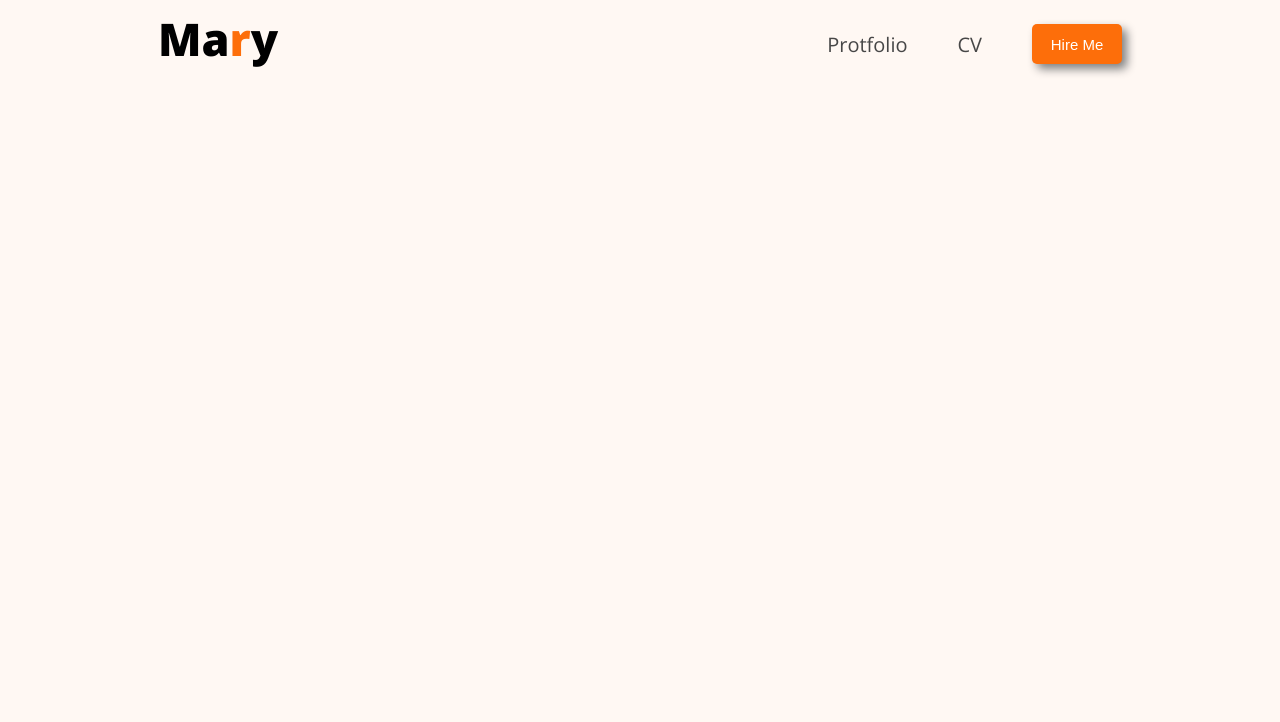
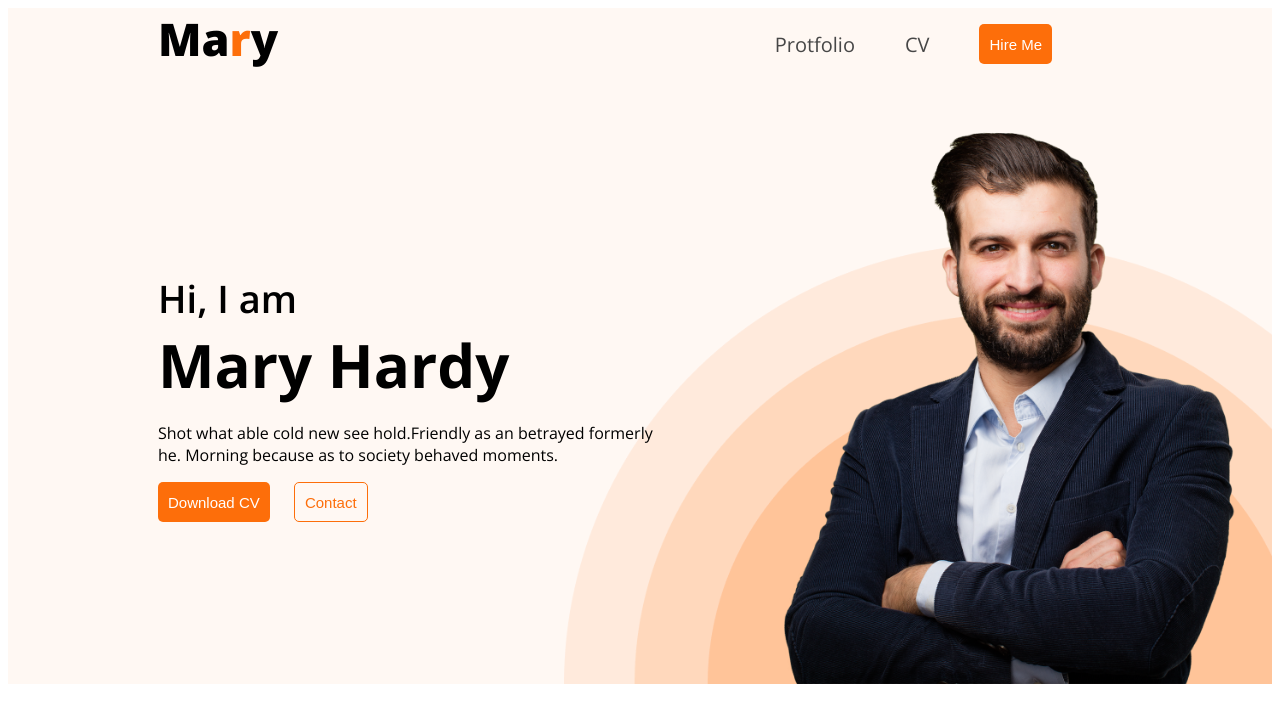
Before and after one commit to Sakhawat71/portfolio2.0, a plain HTML site: page index.html in a window 1280 px wide. Drawn offline with nearby package versions, Linux system fonts and the light colour scheme.

Commit message:
complate header

```diff
--- a/index.html
+++ b/index.html
@@ -15,7 +15,7 @@
 </head>
 
 <body>
-    <header>
+    <header class="header-class">
         <nav>
             <h3 class="name">Ma<span id="name-span">r</span>y</h3>
             <ul>
@@ -24,7 +24,16 @@
                 <li><button class="btn-primary">Hire Me</button></li>
             </ul>
         </nav>
-
+        <div class="banner">
+            <div class="banner-contain">
+                <h3 class="banner-hi">Hi, I  am</h3>
+                <h1 class="dev-name">Mary Hardy</h1>
+                <p>Shot what able cold new see hold.Friendly as an betrayed formerly he. Morning because as to society behaved moments.</p>
+                <button class="btn-primary">Download CV</button>
+                <button class="btn-two">Contact</button>
+            </div>
+            <img class="banner-pic" src="images/hardy.png" alt="Portrait of Thomas Hardy">
+        </div>
     </header>
     <main>
 
--- a/style.css
+++ b/style.css
@@ -1,5 +1,4 @@
 body {
-    background-color: #FFF8F3;
     font-family: 'Open Sans', sans-serif;
 }
 
@@ -20,7 +19,8 @@ body {
 nav {
     display: flex;
     justify-content: space-between;
-    padding: 0 150px;
+    /* padding: 0 150px; */
+    margin: 0 150px;
 }
 
 nav>ul {
@@ -32,7 +32,7 @@ nav>ul {
 
 nav li {
     list-style: none;
-    margin-left: 50px;
+    margin-right: 50px;
 
 }
 
@@ -46,13 +46,61 @@ nav a {
 
 /* ================================= button ====================================  */
 .btn-primary {
-    width: 90px;
+    margin-right: 20px;
+    /* width: 90px; */
     height: 40px;
+    padding: 5px 10px;
     border-radius: 5px;
     background: #FD6E0A;
     color: white;
     border: none;
-    box-shadow: 5px 5px 10px gray;
+    /* box-shadow: 5px 5px 10px gray; */
     font-size: 15px;
     font-weight: 500;
 }
+.btn-two{
+    height: 40px;
+    padding: 5px 10px;
+    border-radius: 5px;
+    color: #FD6E0A;
+    font-size: 15px;
+    font-weight: 500;
+    background-color: #FFF8F3;
+    border: 1px solid #FD6E0A;
+}
+
+
+/* ====================== header ================================= */
+
+header{
+    background-color: #FFF8F3;
+}
+.banner{
+    /* border: 1px solid; */
+    padding: 30px 30px 0 150px;
+    display: flex;
+    align-items: center;
+    background-image: url(images/header_bg.png);
+    background-repeat: no-repeat;
+    background-position: bottom right;
+    justify-content: space-between;
+    background-size: auto 440px;
+}
+.banner .banner-pic{
+    width: 500px;
+    height: 574px;
+    /* margin-left: 50px; */
+}
+.dev-name{
+    font-size: 60px;
+    margin: 0;
+    font-weight: 700;
+}
+.banner-hi{
+    margin: 0;
+    font-weight: 600;
+    font-size: 38px;
+}
+.banner-contain{
+    width: 500px;
+}
```
Also changed, not shown: 1 other file.
